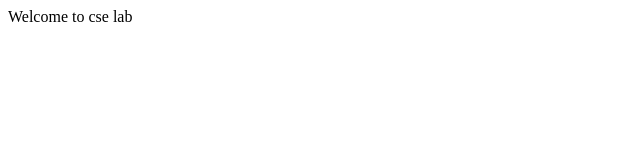
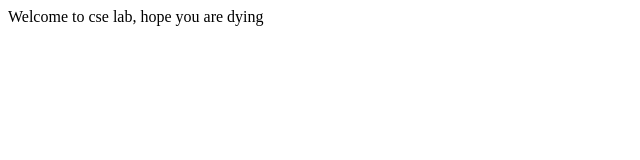
Before and after one commit to AhmedTashik/practice, a plain HTML site: page index.html in a window 1280 px wide. Shown: the whole page, without its empty margins (0-640 px from the left). Drawn offline with Linux system fonts and the light colour scheme.

Commit message:
Update index.html

```diff
--- a/index.html
+++ b/index.html
@@ -1 +1 @@
-<p>Welcome to cse lab</p>
+<p>Welcome to cse lab, hope you are dying</p>
```
